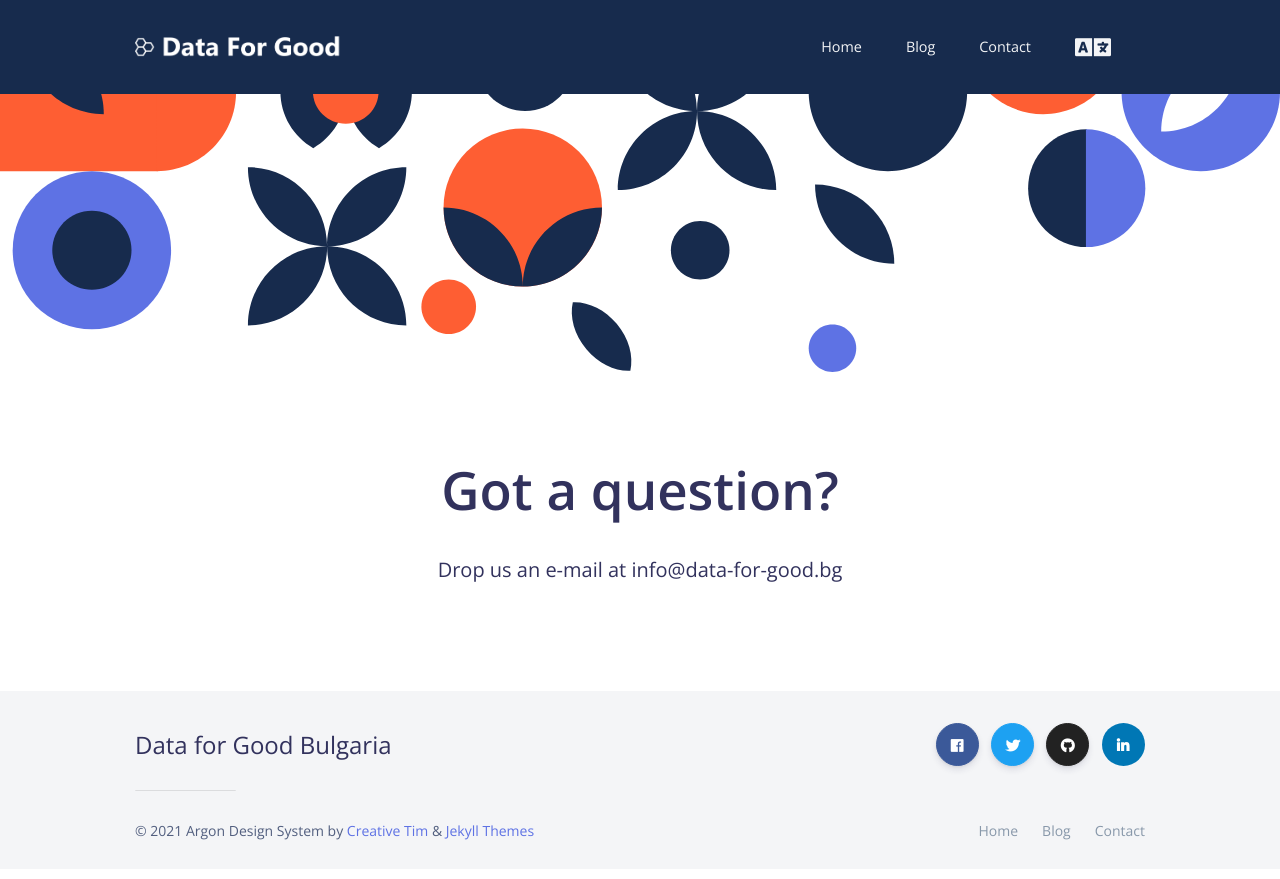
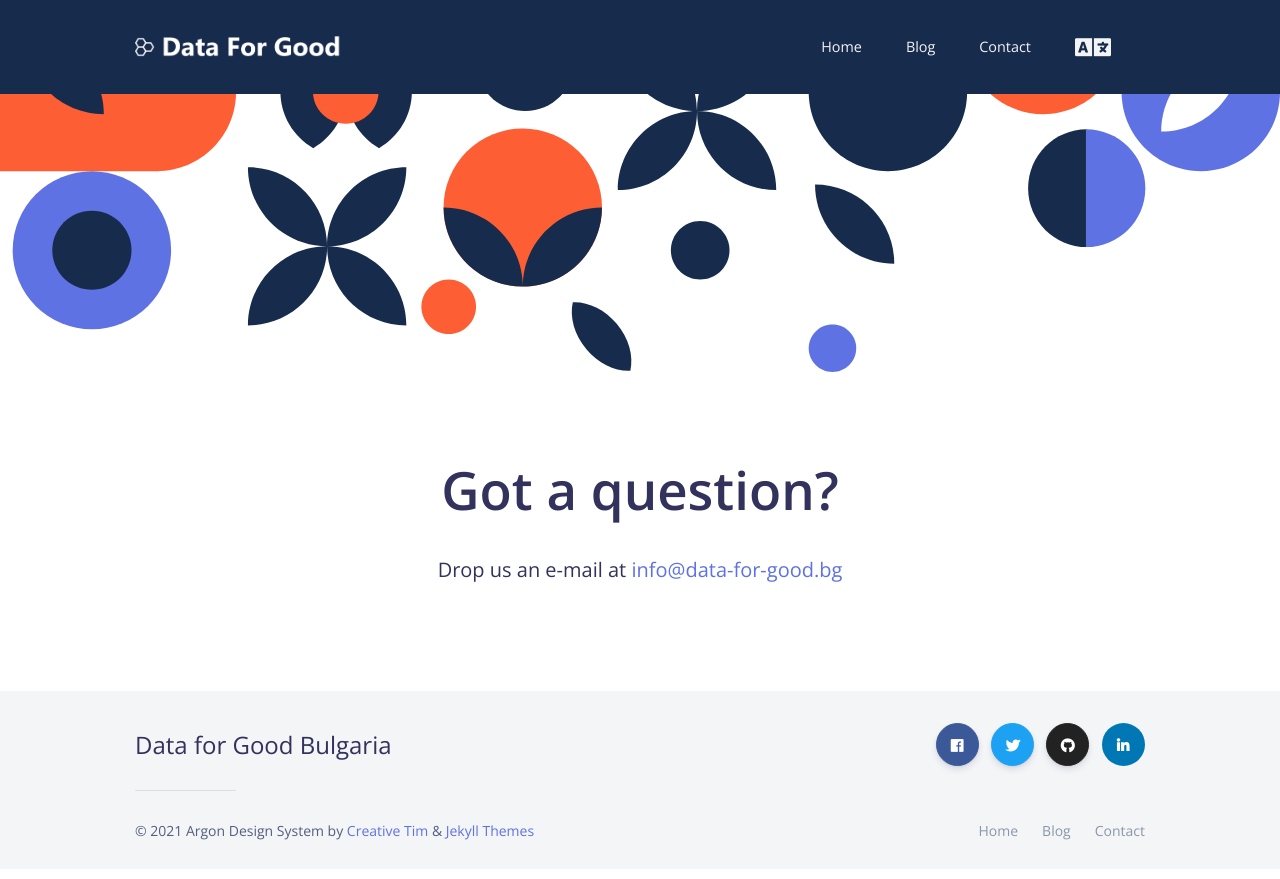
Before and after one commit to data-for-good-bg/data-for-good-bg.github.io, a Jekyll site: the page built from _pages/contact.md, in a window 1280 px wide. Shown: the top 879 px of the page. Built offline with Jekyll 4.4.1, drawn with Linux system fonts in a browser that asks for light colours; nearby versions of some CDN libraries.

Commit message:
mailto link

```diff
--- a/_includes/components/headers/contact-page-header-lite.html
+++ b/_includes/components/headers/contact-page-header-lite.html
@@ -6,7 +6,7 @@
     <div class="row">
       <div class="col-md-12 text-center mb-5">
         <h1 class="display-1">Got a question?</h1>
-        <h2 class="lead">Drop us an e-mail at info@data-for-good.bg</h2>
+        <h2 class="lead">Drop us an e-mail at <a href="mailto:info@data-for-good.bg">info@data-for-good.bg</a></h2>
       </div>
     </div>
   </div>
```
